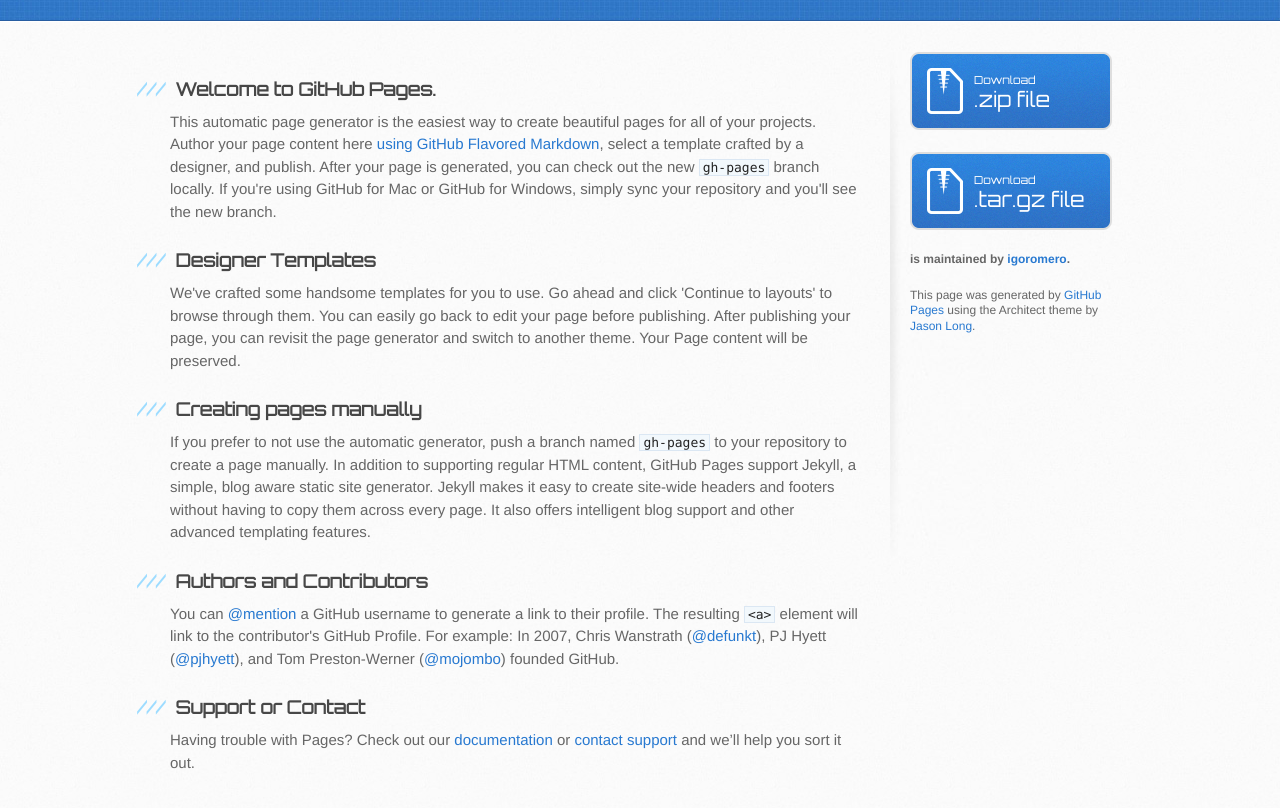
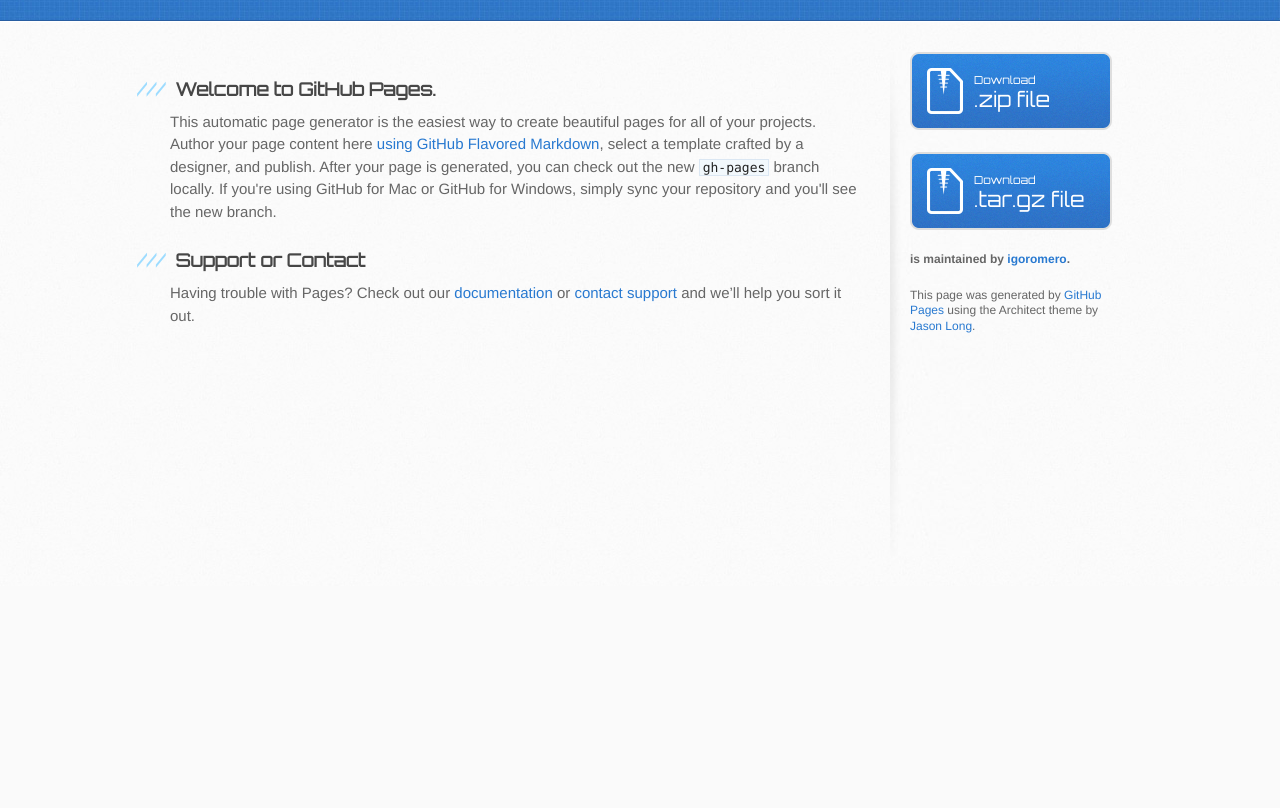
Before and after one commit to igoromero/projeto, a plain HTML site: page index.html in a window 1280 px wide. Shown: the part 214-1022 px from the top of the page. After the commit the page ends 800 px from the top, so only its background shows below. Drawn offline with Linux system fonts and the light colour scheme.

Commit message:
Update index.html

```diff
--- a/index.html
+++ b/index.html
@@ -34,21 +34,6 @@
 <p>This automatic page generator is the easiest way to create beautiful pages for all of your projects. Author your page content here <a href="https://guides.github.com/features/mastering-markdown/">using GitHub Flavored Markdown</a>, select a template crafted by a designer, and publish. After your page is generated, you can check out the new <code>gh-pages</code> branch locally. If you're using GitHub for Mac or GitHub for Windows, simply sync your repository and you'll see the new branch.</p>
 
 <h3>
-<a id="designer-templates" class="anchor" href="#designer-templates" aria-hidden="true"><span class="octicon octicon-link"></span></a>Designer Templates</h3>
-
-<p>We've crafted some handsome templates for you to use. Go ahead and click 'Continue to layouts' to browse through them. You can easily go back to edit your page before publishing. After publishing your page, you can revisit the page generator and switch to another theme. Your Page content will be preserved.</p>
-
-<h3>
-<a id="creating-pages-manually" class="anchor" href="#creating-pages-manually" aria-hidden="true"><span class="octicon octicon-link"></span></a>Creating pages manually</h3>
-
-<p>If you prefer to not use the automatic generator, push a branch named <code>gh-pages</code> to your repository to create a page manually. In addition to supporting regular HTML content, GitHub Pages support Jekyll, a simple, blog aware static site generator. Jekyll makes it easy to create site-wide headers and footers without having to copy them across every page. It also offers intelligent blog support and other advanced templating features.</p>
-
-<h3>
-<a id="authors-and-contributors" class="anchor" href="#authors-and-contributors" aria-hidden="true"><span class="octicon octicon-link"></span></a>Authors and Contributors</h3>
-
-<p>You can <a href="https://github.com/blog/821" class="user-mention">@mention</a> a GitHub username to generate a link to their profile. The resulting <code>&lt;a&gt;</code> element will link to the contributor's GitHub Profile. For example: In 2007, Chris Wanstrath (<a href="https://github.com/defunkt" class="user-mention">@defunkt</a>), PJ Hyett (<a href="https://github.com/pjhyett" class="user-mention">@pjhyett</a>), and Tom Preston-Werner (<a href="https://github.com/mojombo" class="user-mention">@mojombo</a>) founded GitHub.</p>
-
-<h3>
 <a id="support-or-contact" class="anchor" href="#support-or-contact" aria-hidden="true"><span class="octicon octicon-link"></span></a>Support or Contact</h3>
 
 <p>Having trouble with Pages? Check out our <a href="https://help.github.com/pages">documentation</a> or <a href="https://github.com/contact">contact support</a> and we’ll help you sort it out.</p>
```
